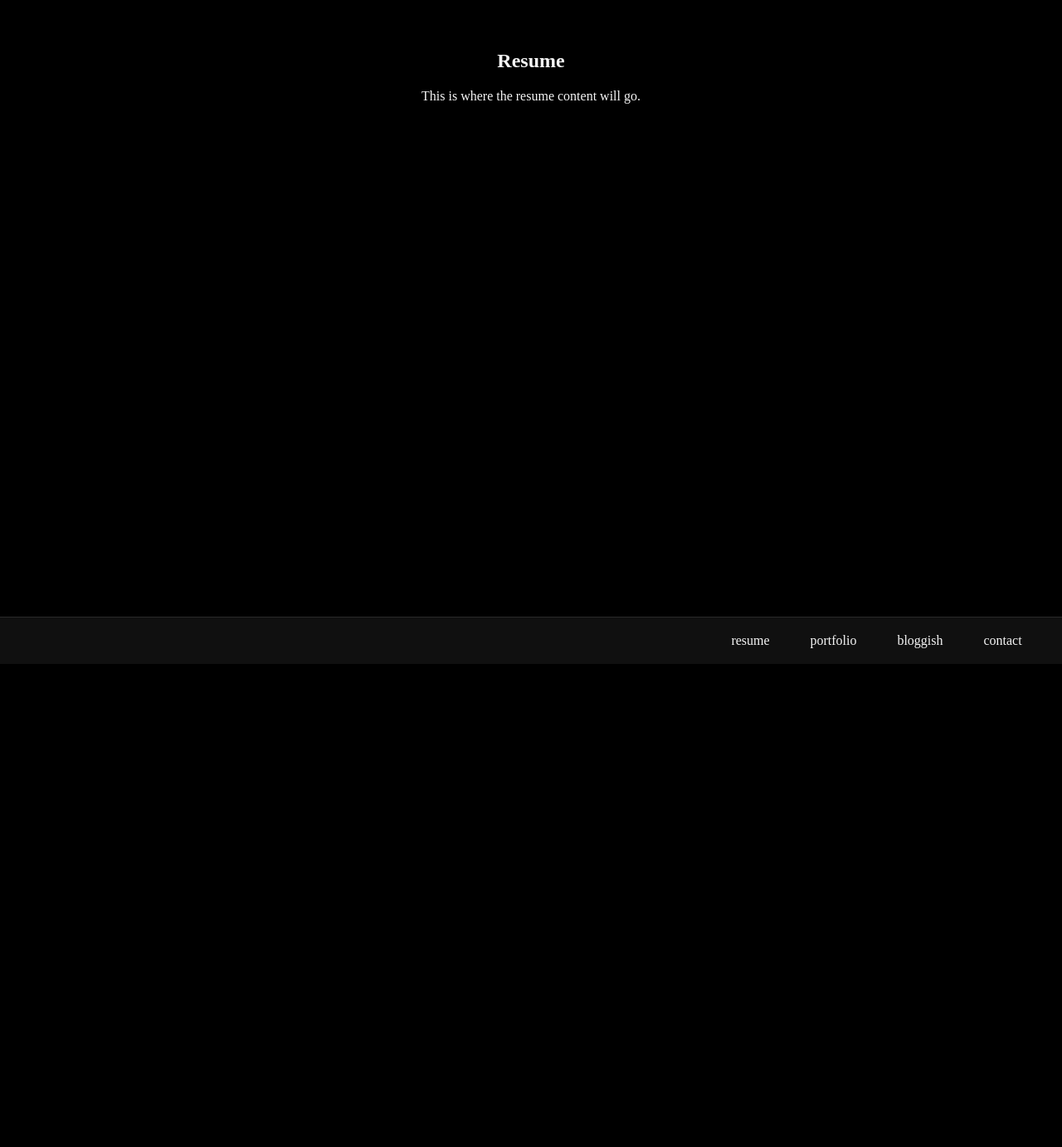
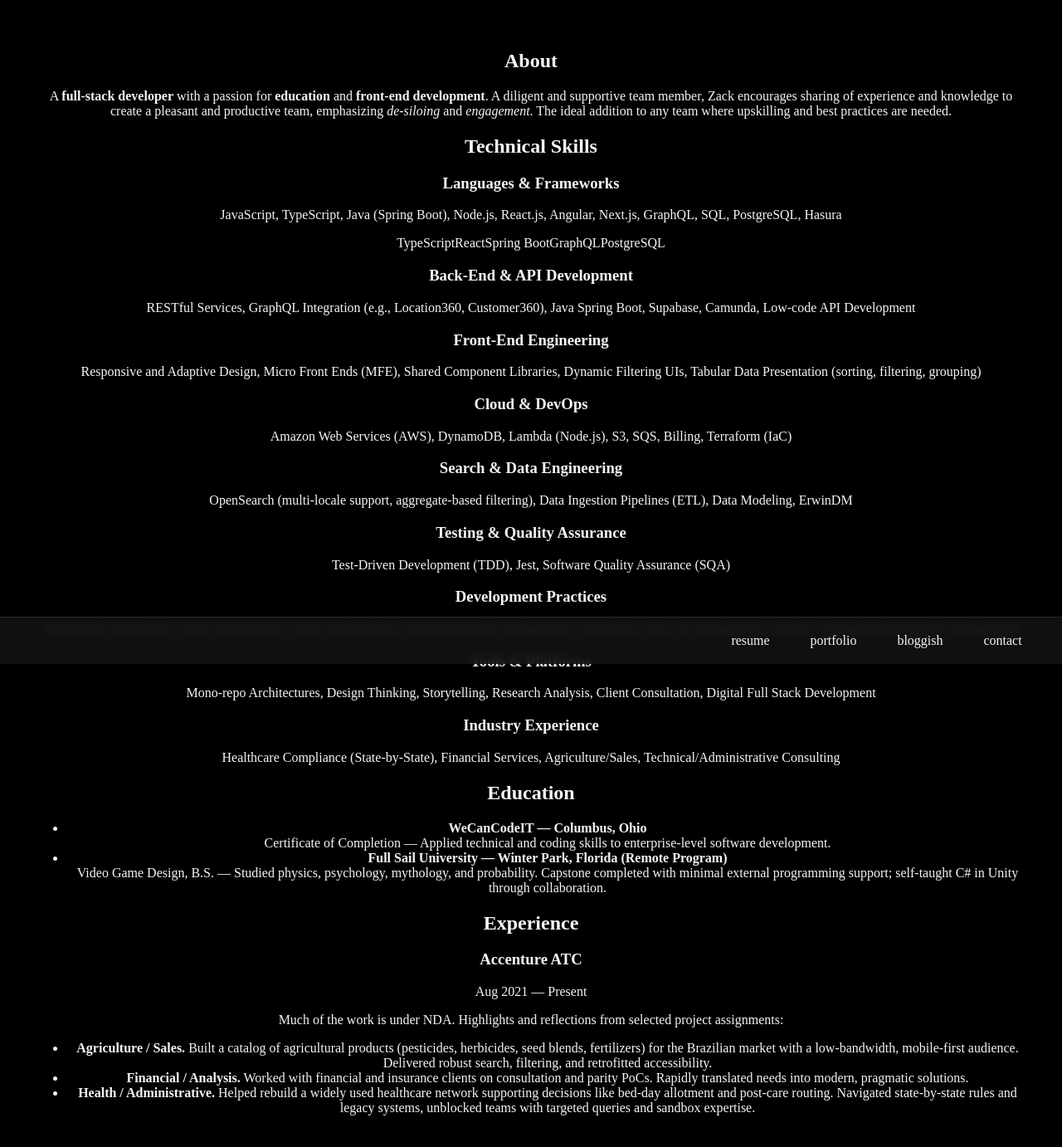
Before and after one commit to zckramer/resume-portfolio, a React (Vite) app: page / in a window 1280 px wide. Shown: the top 1382 px of the page at 83% size. Before the commit the page ends 800 px from the top, so only its background shows below. Built offline with nearby package versions, Linux system fonts and the light colour scheme.

Commit message:
add unedited resume content

```diff
--- a/src/components/Resume/Resume.tsx
+++ b/src/components/Resume/Resume.tsx
@@ -1,10 +1,10 @@
 import './Resume.css'
+import ResumeContent from './ResumeContent';
 
 const Resume = () => {
     return (
         <div className="resume-container">
-            <h2>Resume</h2>
-            <p>This is where the resume content will go.</p>
+           <ResumeContent />
         </div>
     )
 }
--- /dev/null
+++ b/src/components/Resume/ResumeContent.css
@@ -0,0 +1,104 @@
+:root {
+  --bg: #0f0f0f;
+  --panel: #141414;
+  --text: #e6e6e6;
+  --muted: #a0a0a0;
+  --rule: #232323;
+  --tag-bg: #1e1e1e;
+  --tag-br: #2b2b2b;
+  --tag-fg: #cfcfcf;
+  --accent: #7aa2ff;      /* tweak to your brand hue */
+}
+
+.resume {
+  color: var(--text);
+  background: transparent;
+  max-width: 72ch;
+  margin: 0 auto;
+  padding: 2rem 1rem 6rem; /* extra bottom room for your sticky nav */
+  line-height: 1.65;
+}
+
+.resume__section + .resume__section {
+  margin-top: 2.25rem;
+  padding-top: 1.75rem;
+  border-top: 1px solid var(--rule);
+}
+
+.resume__h2 {
+  font-size: 1.5rem;
+  line-height: 1.2;
+  margin: 0 0 .5rem 0;
+  letter-spacing: .2px;
+}
+
+.resume__h3 {
+  font-size: 1.125rem;
+  line-height: 1.3;
+  margin: 1.25rem 0 .25rem 0;
+  font-weight: 600;
+}
+
+.resume p { margin: .5rem 0; }
+
+.muted {
+  color: var(--muted);
+  font-size: .95rem;
+  margin-top: .25rem;
+}
+
+.resume__list {
+  list-style: disc;
+  padding-left: 1.25rem;
+  margin: .5rem 0 0 0;
+}
+.resume__list li { margin: .4rem 0; }
+
+/* Tags */
+.tags {
+  display: flex;
+  flex-wrap: wrap;
+  gap: .5rem;
+  margin: .6rem 0 .2rem;
+}
+.tag {
+  display: inline-block;
+  font-size: .8rem;
+  padding: .25rem .55rem;
+  border-radius: 9999px;
+  background: var(--tag-bg);
+  border: 1px solid var(--tag-br);
+  color: var(--tag-fg);
+  transition: transform 140ms ease, border-color 140ms ease, color 140ms ease;
+}
+.tag:hover { border-color: var(--accent); color: #fff; }
+.tag:focus-visible {
+  outline: none;
+  transform: scale(1.05);
+  border-color: var(--accent);
+  box-shadow: 0 0 0 3px color-mix(in srgb, var(--accent) 35%, transparent);
+}
+
+/* Links inside content */
+.resume a {
+  color: var(--accent);
+  text-decoration: none;
+  border-bottom: 1px dashed color-mix(in srgb, var(--accent) 50%, transparent);
+  transition: color 140ms ease, border-color 140ms ease;
+}
+.resume a:hover {
+  color: #ffffff;
+  border-bottom-color: #ffffff55;
+}
+
+/* Role header layout */
+.role__hdr {
+  display: flex;
+  align-items: baseline;
+  gap: .75rem;
+  flex-wrap: wrap;
+}
+.role__dates {
+  color: var(--muted);
+  font-size: .95rem;
+}
--- /dev/null
+++ b/src/components/Resume/ResumeContent.tsx
@@ -0,0 +1,133 @@
+export default function ResumeContent() {
+  return (
+    <article className="resume">
+      <section className="resume__section">
+        <h2 className="resume__h2">About</h2>
+        <p>
+          A <strong>full-stack developer</strong> with a passion for{" "}
+          <strong>education</strong> and <strong>front-end development</strong>. A
+          diligent and supportive team member, Zack encourages sharing of experience
+          and knowledge to create a pleasant and productive team, emphasizing
+          <em> de-siloing</em> and <em> engagement</em>. The ideal addition to any
+          team where upskilling and best practices are needed.
+        </p>
+      </section>
+
+      <section className="resume__section">
+        <h2 className="resume__h2">Technical Skills</h2>
+
+        <h3 className="resume__h3">Languages & Frameworks</h3>
+        <p>
+          JavaScript, TypeScript, Java (Spring Boot), Node.js, React.js, Angular,
+          Next.js, GraphQL, SQL, PostgreSQL, Hasura
+        </p>
+        <div className="tags">
+          <span className="tag">TypeScript</span>
+          <span className="tag">React</span>
+          <span className="tag">Spring Boot</span>
+          <span className="tag">GraphQL</span>
+          <span className="tag">PostgreSQL</span>
+        </div>
+
+        <h3 className="resume__h3">Back-End & API Development</h3>
+        <p>
+          RESTful Services, GraphQL Integration (e.g., Location360, Customer360),
+          Java Spring Boot, Supabase, Camunda, Low-code API Development
+        </p>
+
+        <h3 className="resume__h3">Front-End Engineering</h3>
+        <p>
+          Responsive and Adaptive Design, Micro Front Ends (MFE), Shared Component
+          Libraries, Dynamic Filtering UIs, Tabular Data Presentation (sorting,
+          filtering, grouping)
+        </p>
+
+        <h3 className="resume__h3">Cloud & DevOps</h3>
+        <p>Amazon Web Services (AWS), DynamoDB, Lambda (Node.js), S3, SQS, Billing, Terraform (IaC)</p>
+
+        <h3 className="resume__h3">Search & Data Engineering</h3>
+        <p>
+          OpenSearch (multi-locale support, aggregate-based filtering), Data
+          Ingestion Pipelines (ETL), Data Modeling, ErwinDM
+        </p>
+
+        <h3 className="resume__h3">Testing & Quality Assurance</h3>
+        <p>Test-Driven Development (TDD), Jest, Software Quality Assurance (SQA)</p>
+
+        <h3 className="resume__h3">Development Practices</h3>
+        <p>
+          Application Architecture, Agile Development, Agile Team Practices, Build &
+          Release Management, Application Lifecycle Management (ALM), Configuration
+          & Release Management
+        </p>
+
+        <h3 className="resume__h3">Tools & Platforms</h3>
+        <p>
+          Mono-repo Architectures, Design Thinking, Storytelling, Research Analysis,
+          Client Consultation, Digital Full Stack Development
+        </p>
+
+        <h3 className="resume__h3">Industry Experience</h3>
+        <p>
+          Healthcare Compliance (State-by-State), Financial Services, Agriculture/Sales,
+          Technical/Administrative Consulting
+        </p>
+      </section>
+
+      <section className="resume__section">
+        <h2 className="resume__h2">Education</h2>
+        <ul className="resume__list">
+          <li>
+            <strong>WeCanCodeIT — Columbus, Ohio</strong>
+            <div className="muted">
+              Certificate of Completion — Applied technical and coding skills to
+              enterprise-level software development.
+            </div>
+          </li>
+          <li>
+            <strong>Full Sail University — Winter Park, Florida (Remote Program)</strong>
+            <div className="muted">
+              Video Game Design, B.S. — Studied physics, psychology, mythology, and
+              probability. Capstone completed with minimal external programming
+              support; self-taught C# in Unity through collaboration.
+            </div>
+          </li>
+        </ul>
+      </section>
+
+      <section className="resume__section">
+        <h2 className="resume__h2">Experience</h2>
+
+        <article className="role">
+          <header className="role__hdr">
+            <h3 className="resume__h3">Accenture ATC</h3>
+            <span className="role__dates">Aug 2021 — Present</span>
+          </header>
+          <p className="muted">
+            Much of the work is under NDA. Highlights and reflections from selected
+            project assignments:
+          </p>
+          <ul className="resume__list">
+            <li>
+              <strong>Agriculture / Sales.</strong> Built a catalog of agricultural
+              products (pesticides, herbicides, seed blends, fertilizers) for the
+              Brazilian market with a low-bandwidth, mobile-first audience. Delivered
+              robust search, filtering, and retrofitted accessibility.
+            </li>
+            <li>
+              <strong>Financial / Analysis.</strong> Worked with financial and
+              insurance clients on consultation and parity PoCs. Rapidly translated
+              needs into modern, pragmatic solutions.
+            </li>
+            <li>
+              <strong>Health / Administrative.</strong> Helped rebuild a widely used
+              healthcare network supporting decisions like bed-day allotment and
+              post-care routing. Navigated state-by-state rules and legacy systems,
+              unblocked teams with targeted queries and sandbox expertise.
+            </li>
+          </ul>
+        </article>
+      </section>
+    </article>
+  );
+}
```
